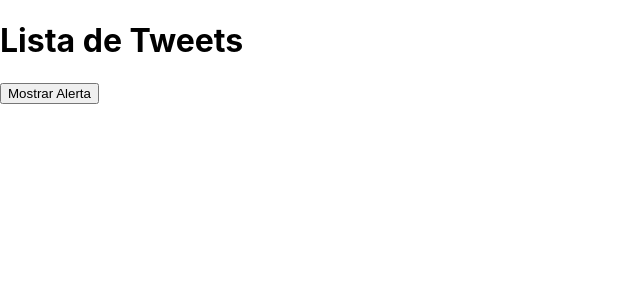
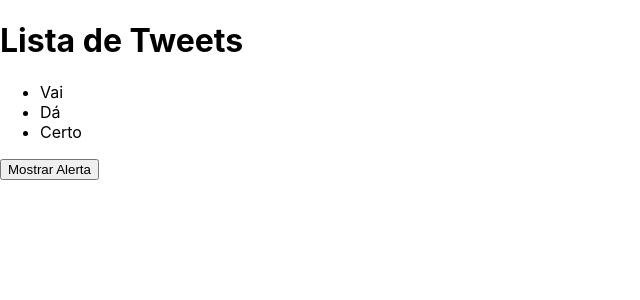
Before and after one commit to Ricardo-Costa/nextjs-typescript, a Next.js app: page /tweets in a window 1280 px wide. Shown: the top 300 px of the page, without its empty margins (0-640 px from the left). Built offline with nearby package versions, Linux system fonts and the light colour scheme.

Commit message:
feat: Dynamic API Routes

```diff
--- a/package.json
+++ b/package.json
@@ -8,6 +8,7 @@
     "lint": "next lint"
   },
   "dependencies": {
+    "axios": "^0.25.0",
     "next": "12.0.10",
     "react": "17.0.2",
     "react-dom": "17.0.2"
--- /dev/null
+++ b/src/pages/api/posts/[pid].ts
@@ -0,0 +1,23 @@
+// Next.js API route support: https://nextjs.org/docs/api-routes/introduction
+import type { NextApiRequest, NextApiResponse } from 'next'
+
+type Post = {
+  title: string
+  body: string
+}
+
+export default function handler(
+  req: NextApiRequest,
+  res: NextApiResponse<Post[]>
+) {
+  const { pid } = req.query
+
+  console.log(pid)
+  // res.end(`Post: ${pid}`)
+
+  res.status(200).json([
+    { title: 'Vai', body: 'Este é o corpo da postagem.' },
+    { title: 'Dá', body: 'Este é o corpo da postagem.' },
+    { title: 'Certo', body: 'Este é o corpo da postagem.' }
+  ])
+}
--- /dev/null
+++ b/src/pages/api/posts/index.ts
@@ -0,0 +1,9 @@
+// Next.js API route support: https://nextjs.org/docs/api-routes/introduction
+import type { NextApiRequest, NextApiResponse } from 'next'
+
+export default function handler(
+  req: NextApiRequest,
+  res: NextApiResponse
+) {
+  res.end('Index de postagens')
+}
--- a/src/pages/tweets/index.tsx
+++ b/src/pages/tweets/index.tsx
@@ -1,9 +1,28 @@
 import { NextPage } from "next";
+import { useEffect, useState } from "react";
+import axios from "axios"
+
+type Tweets = {
+  text: string
+}
 
 const TweetList: NextPage = () => {
+  const [tweets, setTweets] = useState<Tweets[]>([]);
+
+  useEffect(() => {
+    axios
+      .get('http://localhost:3000/api/tweets')
+      .then( res => {
+        setTweets(res.data)
+      })
+  }, [])
+
   return (
     <div>
       <h1>Lista de Tweets</h1>
+      <ul>
+        {tweets.map((t, key) => <li key={key}>{t.text}</li>)}
+      </ul>
       <button onClick={() => alert('test')}>Mostrar Alerta</button>
     </div>
   );
```
Also changed, not shown: 1 other file (tests, documents, lock files or other folders).
